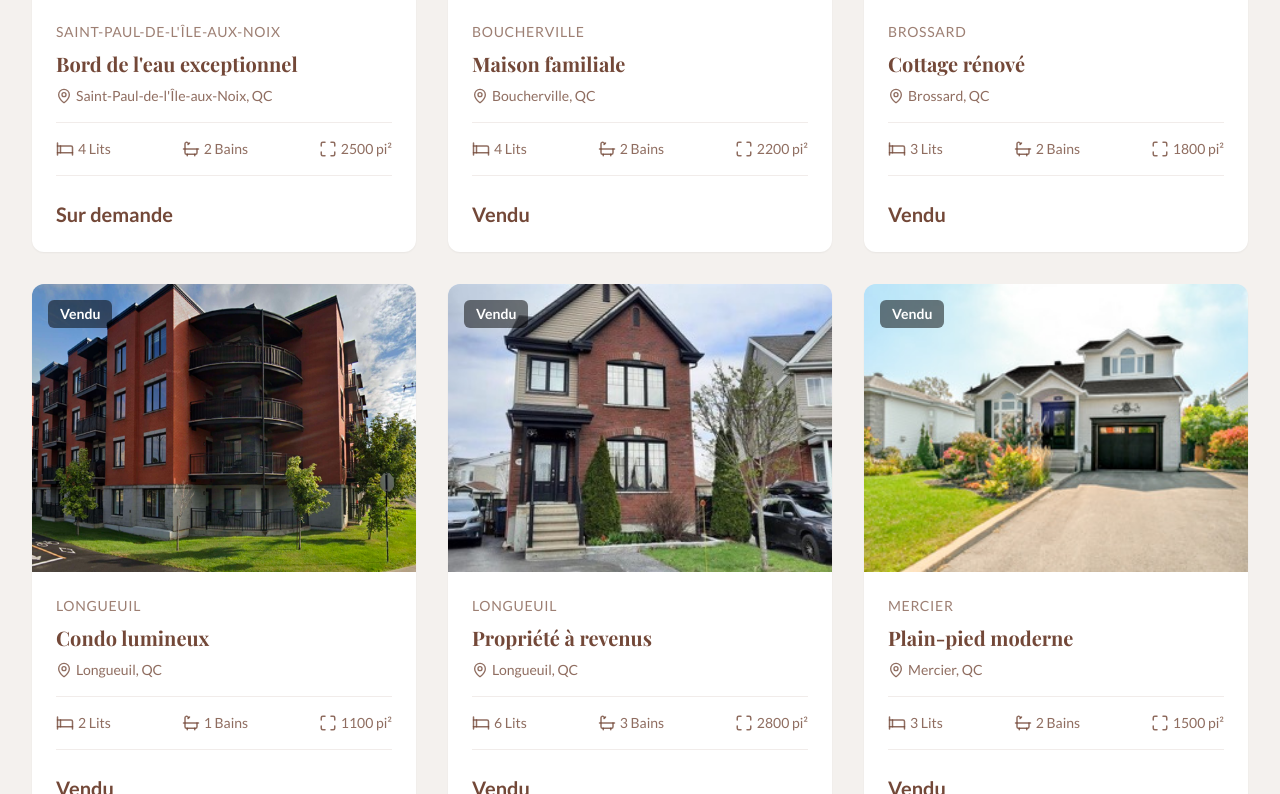
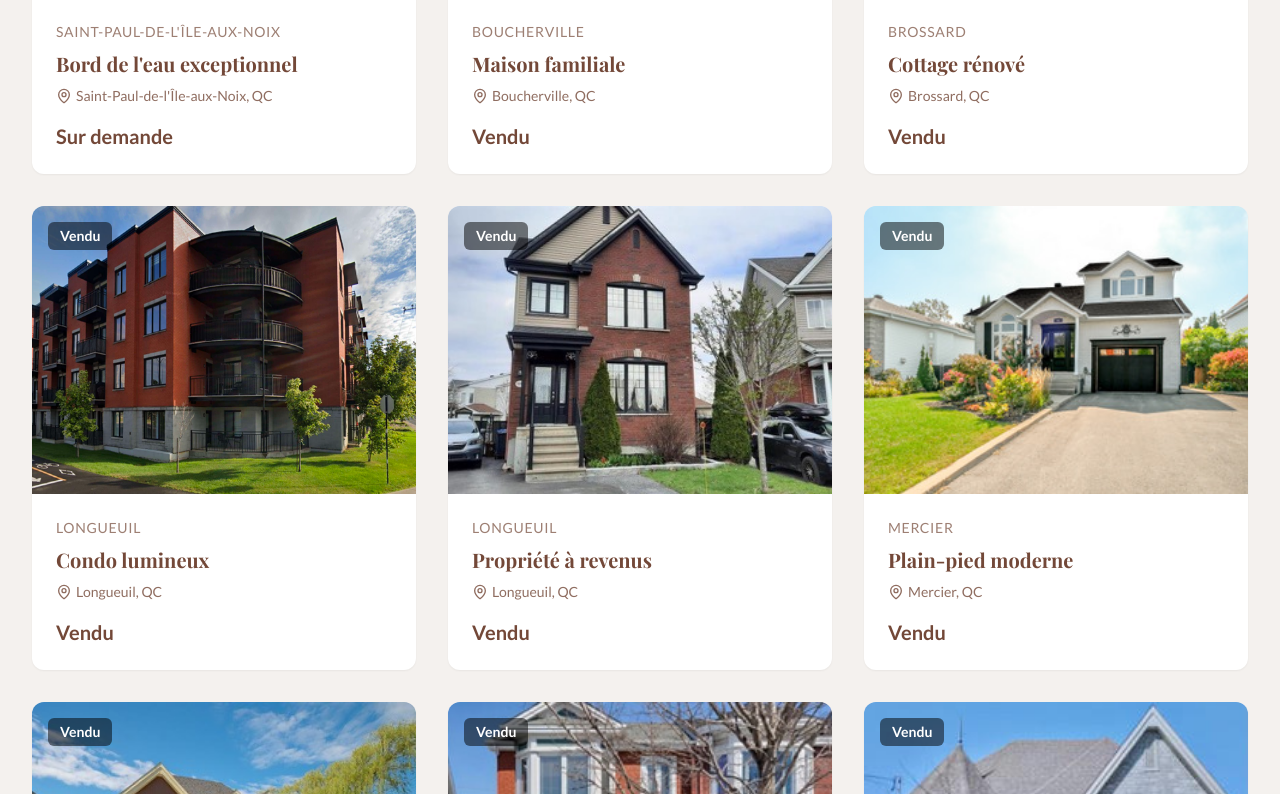
Before and after one commit to pistonsolutions/soniarose, a Next.js app in the folder apps/web/: page /proprietes in a window 1280 px wide. Shown: the part 1086-1880 px from the top of the page. Built offline with nearby package versions, Linux system fonts and the light colour scheme; a web font is replaced by a local one.

Commit message:
Remove made-up stats from property cards

```diff
--- a/apps/web/app/(public)/proprietes/page.tsx
+++ b/apps/web/app/(public)/proprietes/page.tsx
@@ -3,7 +3,7 @@ import Link from 'next/link';
 import { Button } from '@/components/ui/button';
 import { Section } from '@/components/ui/section';
 import { FadeIn } from '@/components/ui/fade-in';
-import { MapPin, Bed, Bath, Maximize, ArrowRight } from 'lucide-react';
+import { MapPin, ArrowRight } from 'lucide-react';
 import type { Metadata } from 'next';
 import { EvaluationSection } from '@/components/evaluation-section';
 
@@ -245,11 +245,7 @@ export default function PropertiesPage() {
                                             <MapPin size={16} className="mr-1" />
                                             <span className="text-sm">{property.address}</span>
                                         </div>
-                                        <div className="mb-6 flex justify-between border-y border-[#734838]/10 py-4 text-sm text-[#734838]/80">
-                                            <div className="flex items-center gap-1"><Bed size={18} /> {property.beds} Lits</div>
-                                            <div className="flex items-center gap-1"><Bath size={18} /> {property.baths} Bains</div>
-                                            <div className="flex items-center gap-1"><Maximize size={18} /> {property.sqft} pi²</div>
-                                        </div>
+
                                         <div className="flex items-center justify-between">
                                             <span className="text-xl font-bold text-[#734838]">{property.price}</span>
                                         </div>
```
